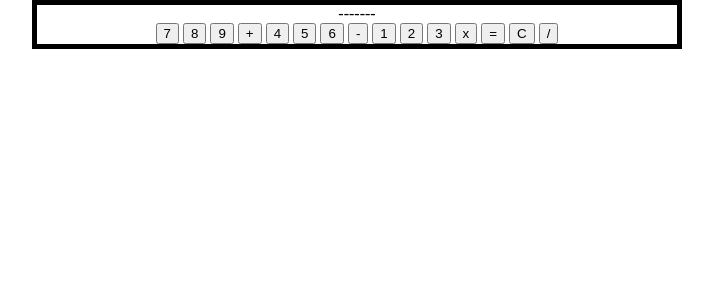
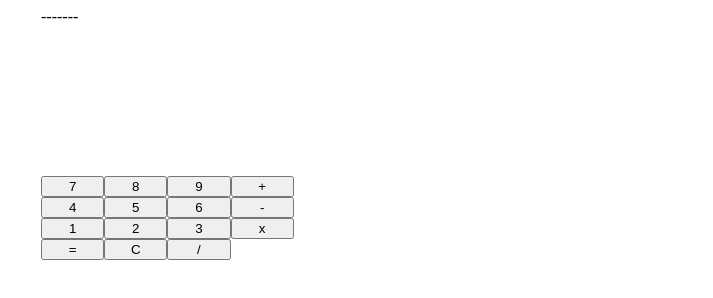
Before and after one commit to TheEternalVoid/simple_calculator_js, a plain HTML site: page index.html in a window 1280 px wide. Shown: the whole page, without its empty margins (283-996 px from the left). Drawn offline with Linux system fonts and the light colour scheme.

Commit message:
Created Grid for calculator

```diff
--- a/styles.css
+++ b/styles.css
@@ -1,13 +1,11 @@
-body{
-    margin: 0;
-    display: flex;
-    justify-content: center;
+.container {
+    margin: auto;
+    width: 50%;
+    display: grid;
+    grid-template-rows: 2fr 1fr;
 }
 
-.container {
-    display: flex;
-    flex-direction: column;
-    align-items: center;
-    border: 5px solid black;
-    width: 50%;
+.buttons {
+    display: grid;
+    grid-template-columns: repeat(4, 10%);
 }
```
Also changed, not shown: index.html (+0 -1 lines).
